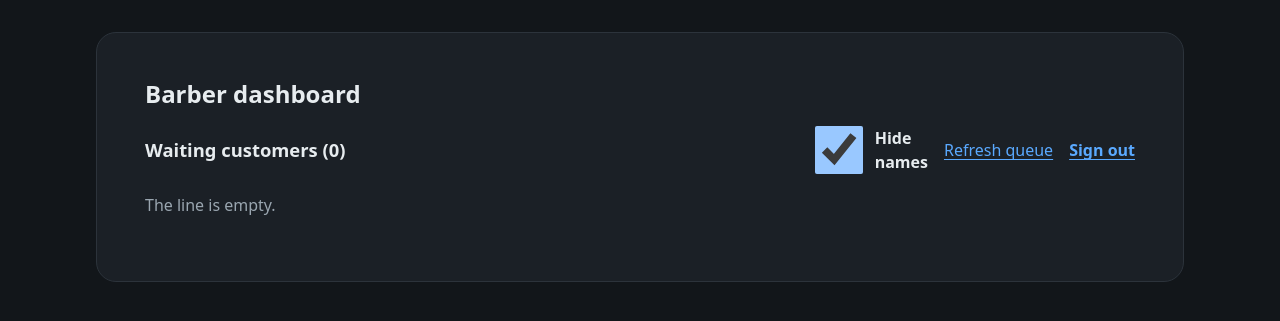
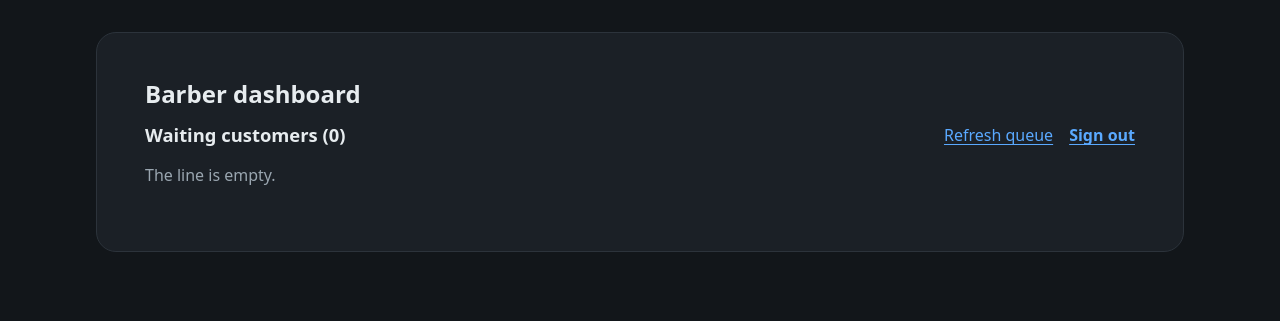
Before and after one commit to RaphaelXVII/KoupeLiy, a Flask app: page /barber in a window 1280 px wide. Shown: the part 128-449 px from the top of the page. Run offline with Flask 3, Linux system fonts and the light colour scheme; the visitor is signed in with stand-in values (Sample User, id 1); data that the repository does not hold is empty.

Commit message:
remove hide-names toggle from barber dashboard

```diff
--- a/templates/barber.html
+++ b/templates/barber.html
@@ -6,9 +6,6 @@
     <div class="queue-header">
       <h2>{{ t.queue }} ({{ entries | length }})</h2>
       <div class="queue-header-actions">
-        <label class="blur-toggle">
-          <input type="checkbox" id="blur-names" checked> {{ t.hide_names }}
-        </label>
         <a href="{{ url_for('barber', lang=g.lang) }}">{{ t.refresh_queue }}</a>
         <form method="post" action="{{ url_for('logout', lang=g.lang) }}">
           <button type="submit" class="link-button">{{ t.sign_out }}</button>
@@ -16,7 +13,7 @@
       </div>
     </div>
     {% if entries %}
-      <ol class="queue names-hidden">
+      <ol class="queue">
         {% for entry in entries %}
           <li style="--row: {{ loop.index0 }}">
             <div class="queue-entry">
@@ -37,12 +34,4 @@
       <p class="muted">{{ t.empty }}</p>
     {% endif %}
   </section>
-  <script>
-    // Barber-side convenience: toggle a blur over customer names so someone
-    // glancing at the screen can't read them. Names unblur on hover/tap since
-    // the barber is authorized to see them. This is a visual guard only.
-    document.getElementById('blur-names').addEventListener('change', function (e) {
-      document.querySelector('.queue').classList.toggle('names-hidden', e.target.checked);
-    });
-  </script>
 {% endblock %}
```
